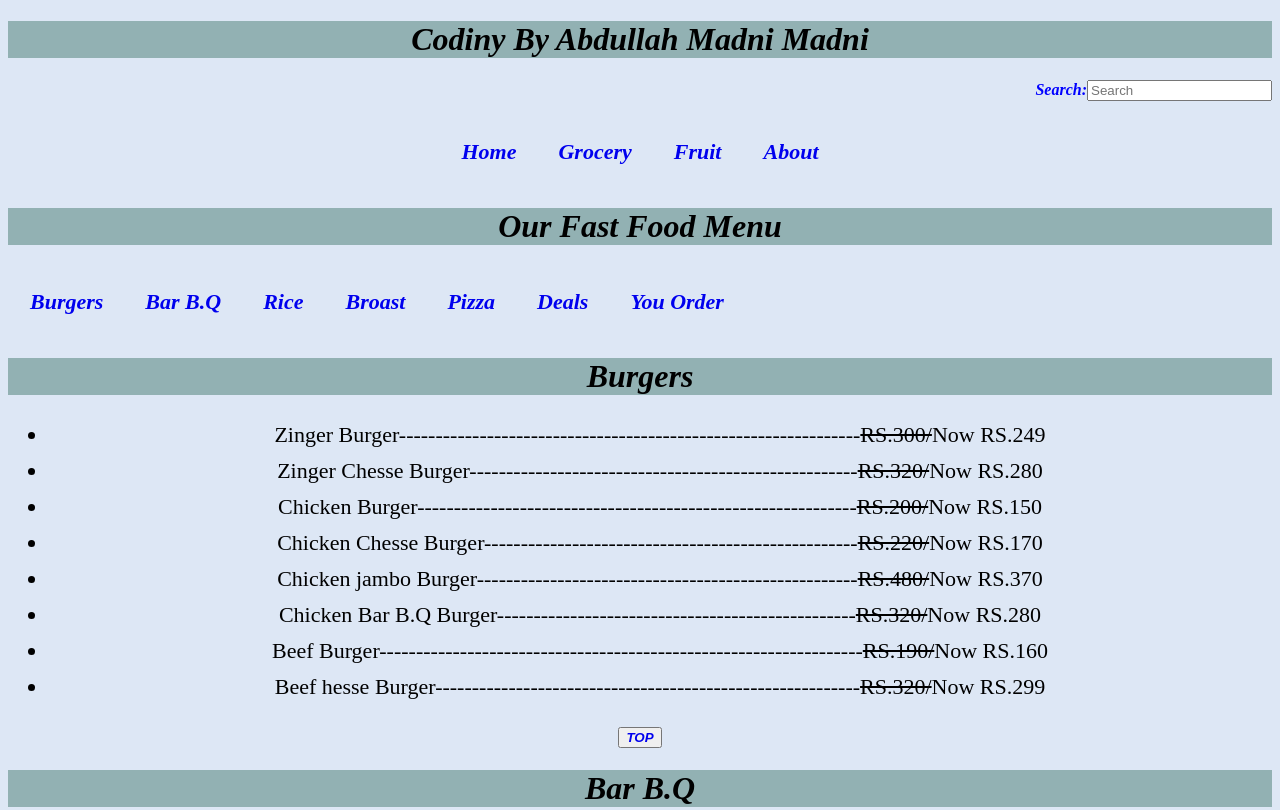
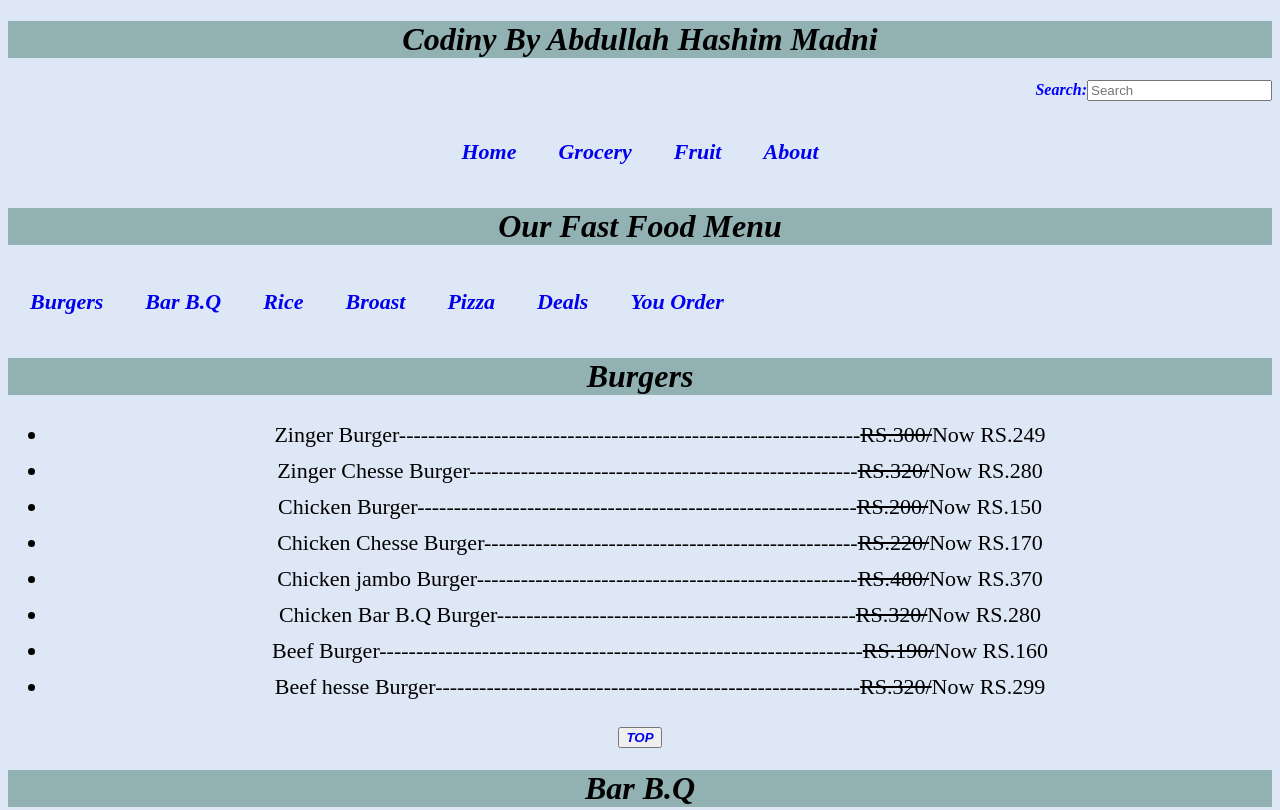
Before and after one commit to abdullahqadri1991/CSSAssigment1, a plain HTML site: page FastFoods.html in a window 1280 px wide. Shown: the top 810 px of the page. Drawn offline with Linux system fonts and the light colour scheme.

Commit message:
Update FastFoods.html

```diff
--- a/FastFoods.html
+++ b/FastFoods.html
@@ -9,7 +9,7 @@
 </head>
 
 <body>
-    <h1>Codiny by Abdullah Madni Madni</h1>
+    <h1>Codiny by Abdullah Hashim Madni</h1>
     <p style="text-align: right;"> Search:<input type="search" placeholder="Search"> </p>
 
     <form action="http://example.com">
```
